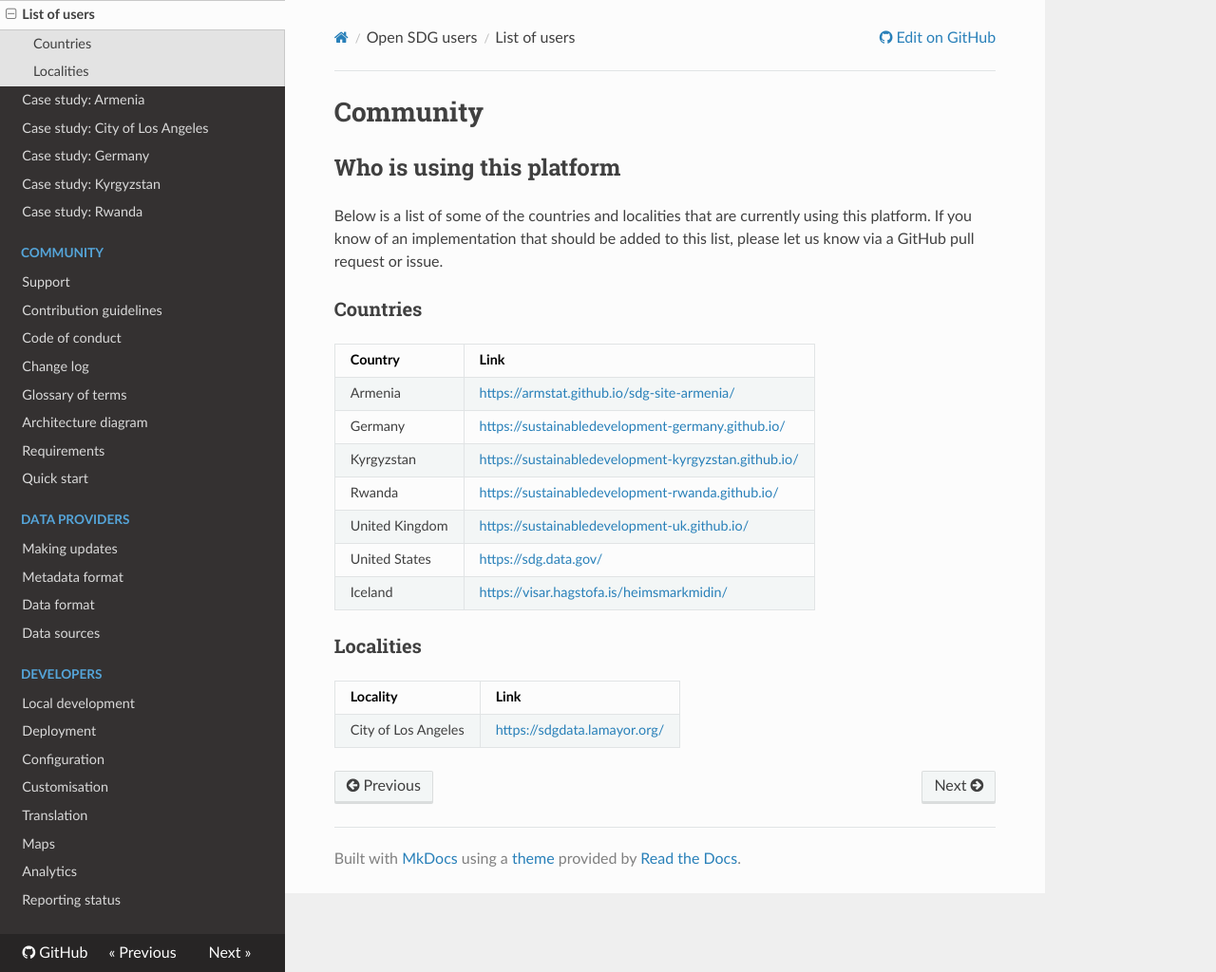
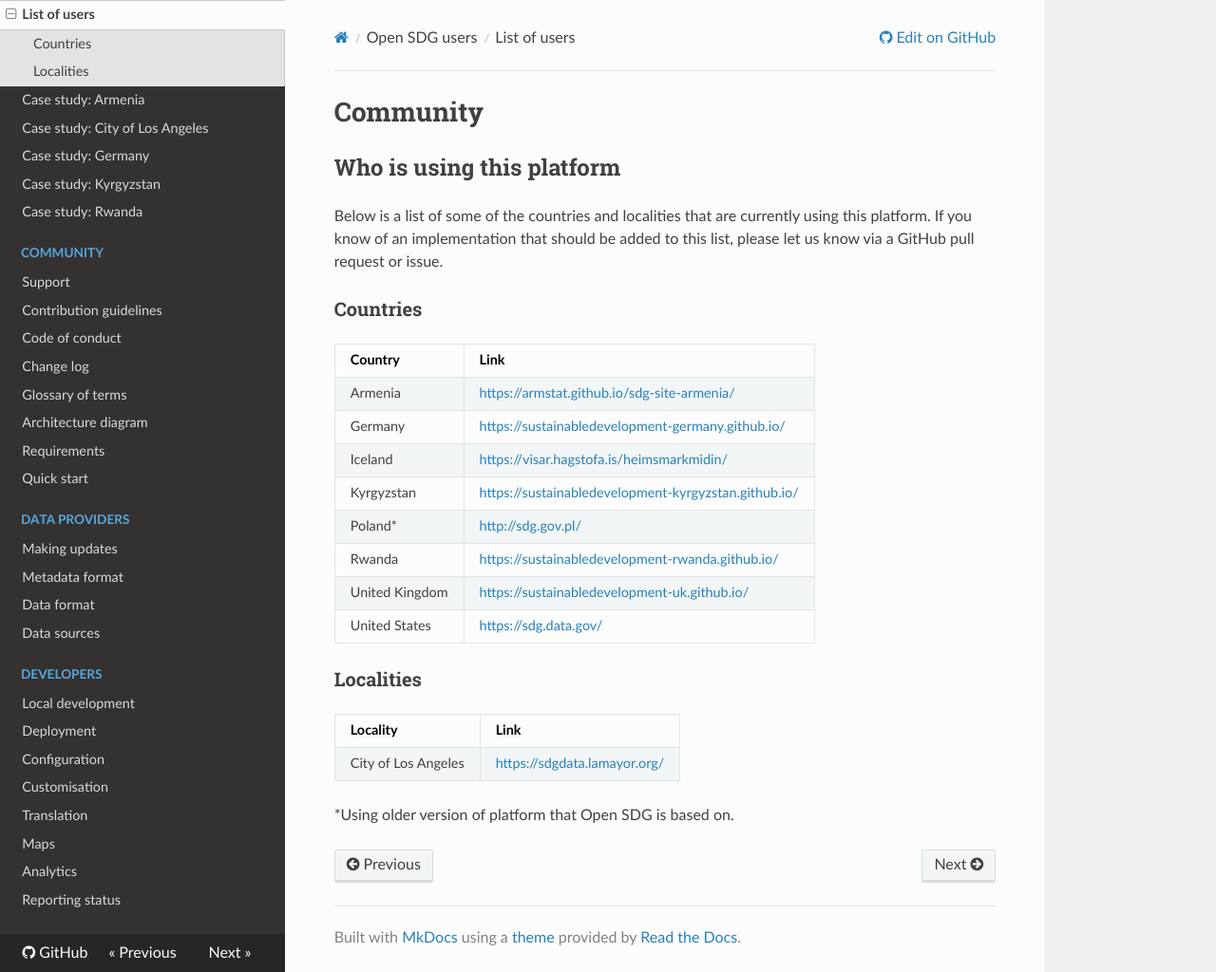
Before and after one commit to open-sdg/open-sdg, an MkDocs documentation site: the page built from docs/community.md, in a window 1280 px wide and 1024 px high. Shown: the whole window at 95% size. Built offline with MkDocs 1.6.1, drawn with Linux system fonts in a browser that asks for light colours; nearby versions of some CDN libraries; old or Windows-style settings are respelled for this version of MkDocs.

Commit message:
Add Poland to list of countries

```diff
--- a/docs/community.md
+++ b/docs/community.md
@@ -10,11 +10,13 @@
 |----|----|
 |Armenia|<https://armstat.github.io/sdg-site-armenia/>|
 |Germany|<https://sustainabledevelopment-germany.github.io/>|
+|Iceland|<https://visar.hagstofa.is/heimsmarkmidin/>|
 |Kyrgyzstan|<https://sustainabledevelopment-kyrgyzstan.github.io/>|
+|Poland* |<http://sdg.gov.pl/>|
 |Rwanda|<https://sustainabledevelopment-rwanda.github.io/>|
 |United Kingdom|<https://sustainabledevelopment-uk.github.io/>|
 |United States|<https://sdg.data.gov/>|
-|Iceland|<https://visar.hagstofa.is/heimsmarkmidin/>|
+
 
 
 ### Localities
@@ -22,3 +24,5 @@
 |Locality|Link|
 |----|----|
 |City of Los Angeles|<https://sdgdata.lamayor.org/>|
+
+\*Using older version of platform that Open SDG is based on.
```
